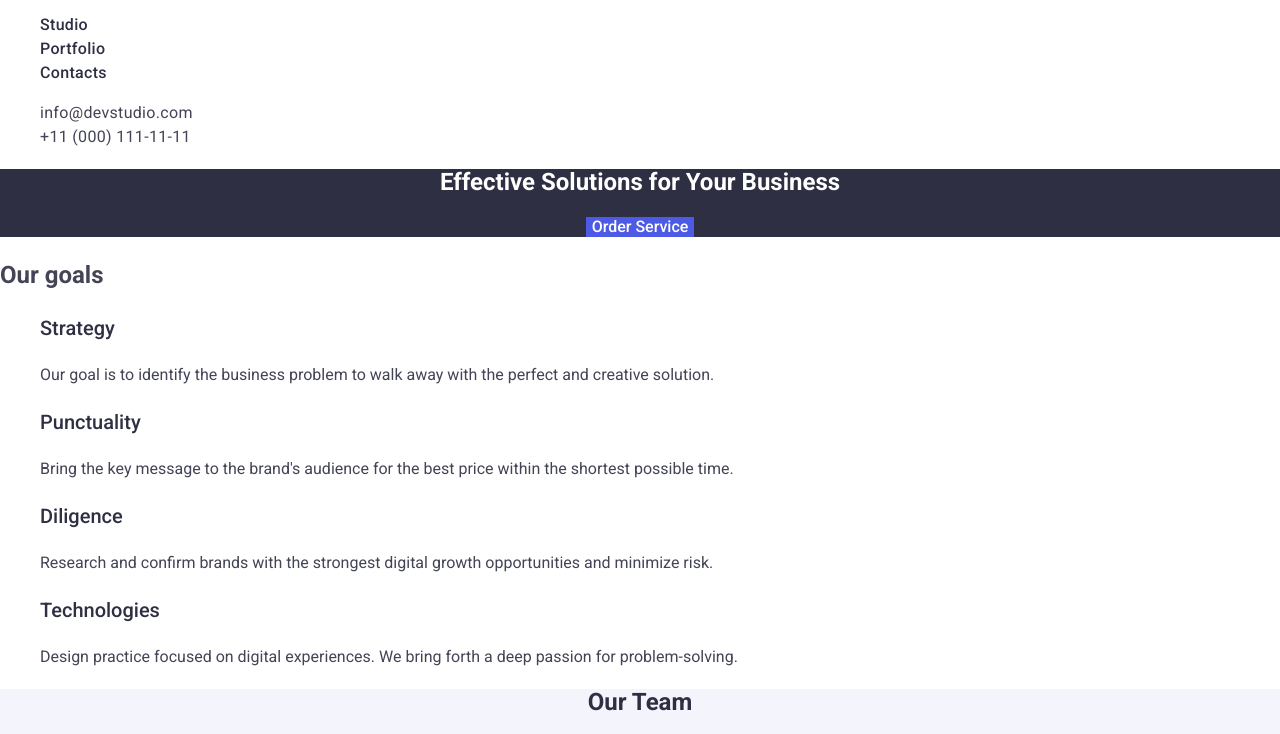
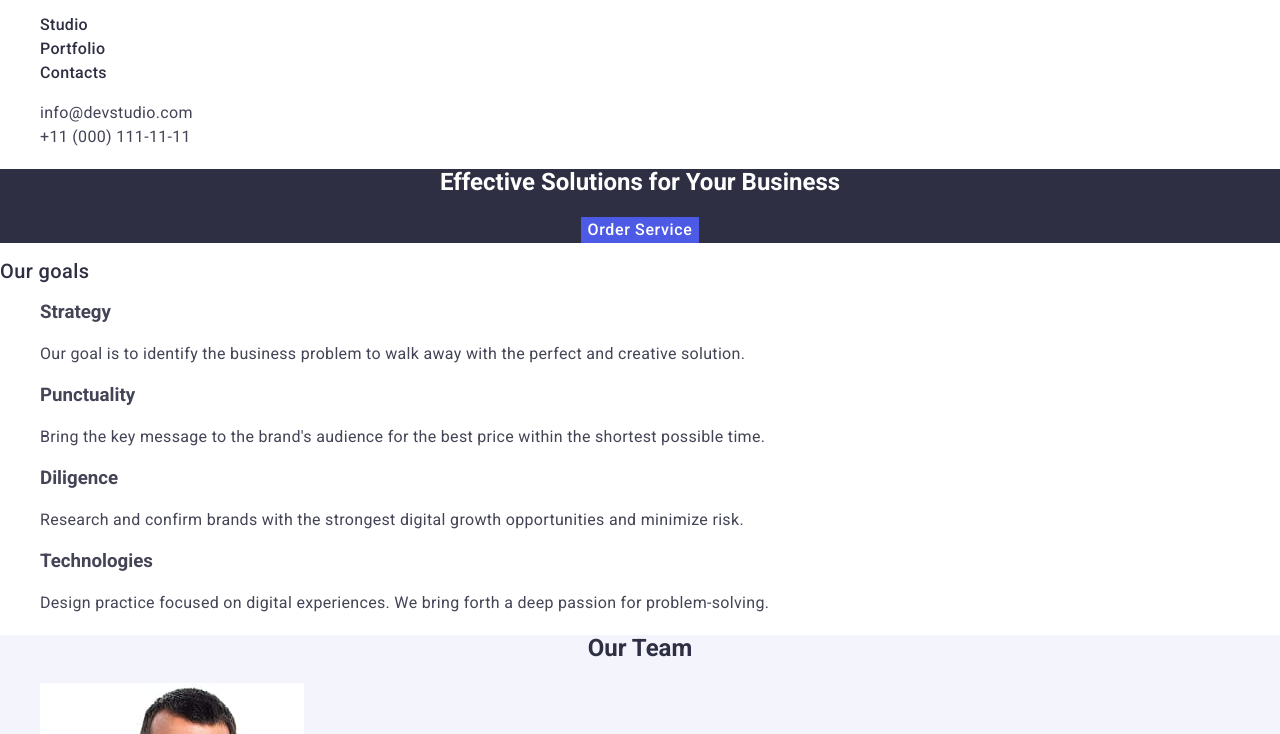
Before and after one commit to 1opaSgorela/goit-markup-hw-02, a plain HTML site: page index.html in a window 1280 px wide. Shown: the part 24-758 px from the top of the page. Drawn offline with nearby package versions, Linux system fonts and the light colour scheme.

Commit message:
fix header and body page hw2 v1.4

```diff
--- a/css/style.css
+++ b/css/style.css
@@ -66,30 +66,43 @@ address{
 .header-addres-list:focus{
     color: #404bbf;
 }
-.big-title{
+.big-banner-title{
     text-align: center;
     background-color: #2E2F42;
+    color: #FFFFFF;
 }
-.big-title h1{
- color: #FFFFFF;
+.big-banner-text{
+    color: #FFFFFF;
+    font-size: 56px;
+    line-height: 1.07;
+    letter-spacing: 0.02em;
 }
-.big-title-btn{
+.big-banner-title-btn{
     background-color: #4D5AE5;
     color: #FFFFFF;
     font-weight: 500;
     border: none;
     cursor: pointer;
+    line-height: 1.5;
+    letter-spacing: 0.04em;
 }
-.big-title-btn:hover{
+.big-banner-title-btn:hover{
     background-color: #404BBF;
 }
-.our-goals{
-    line-height: 1.5;
+.big-banner-title-btn:focus{
+    background-color: #404BBF;
 }
-.our-goals h3{
+.our-goals-title{
     color: #2E2F42;
     font-weight: 500;
     font-size: 20px;
+    line-height: 1.2;
+    letter-spacing: 0.02em;
+}
+.our-goals-paragraf{
+    font-size: 16px;
+    line-height: 1.5;
+    letter-spacing: 0.02em;
 }
 .our-team{
     background-color: #F4F4FD;
--- a/index.html
+++ b/index.html
@@ -51,38 +51,40 @@
       </address>
     </header>
     <main>
-      <section class="big-title">
-        <h1>Effective Solutions for Your Business</h1>
-        <button type="button" class="big-title-btn">Order Service</button>
+      <section class="big-banner-title">
+        <h1 class="big-title-text">Effective Solutions for Your Business</h1>
+        <button type="button" class="big-banner-title-btn">
+          Order Service
+        </button>
       </section>
 
       <section class="our-goals">
-        <h2>Our goals</h2>
+        <h2 class="our-goals-title">Our goals</h2>
         <ul>
           <li>
             <h3>Strategy</h3>
-            <p>
+            <p class="our-goals-paragraf">
               Our goal is to identify the business problem to walk away with the
               perfect and creative solution.
             </p>
           </li>
           <li>
             <h3>Punctuality</h3>
-            <p>
+            <p class="our-goals-paragraf">
               Bring the key message to the brand's audience for the best price
               within the shortest possible time.
             </p>
           </li>
           <li>
             <h3>Diligence</h3>
-            <p>
+            <p class="our-goals-paragraf">
               Research and confirm brands with the strongest digital growth
               opportunities and minimize risk.
             </p>
           </li>
           <li>
             <h3>Technologies</h3>
-            <p>
+            <p class="our-goals-paragraf">
               Design practice focused on digital experiences. We bring forth a
               deep passion for problem-solving.
             </p>
```
